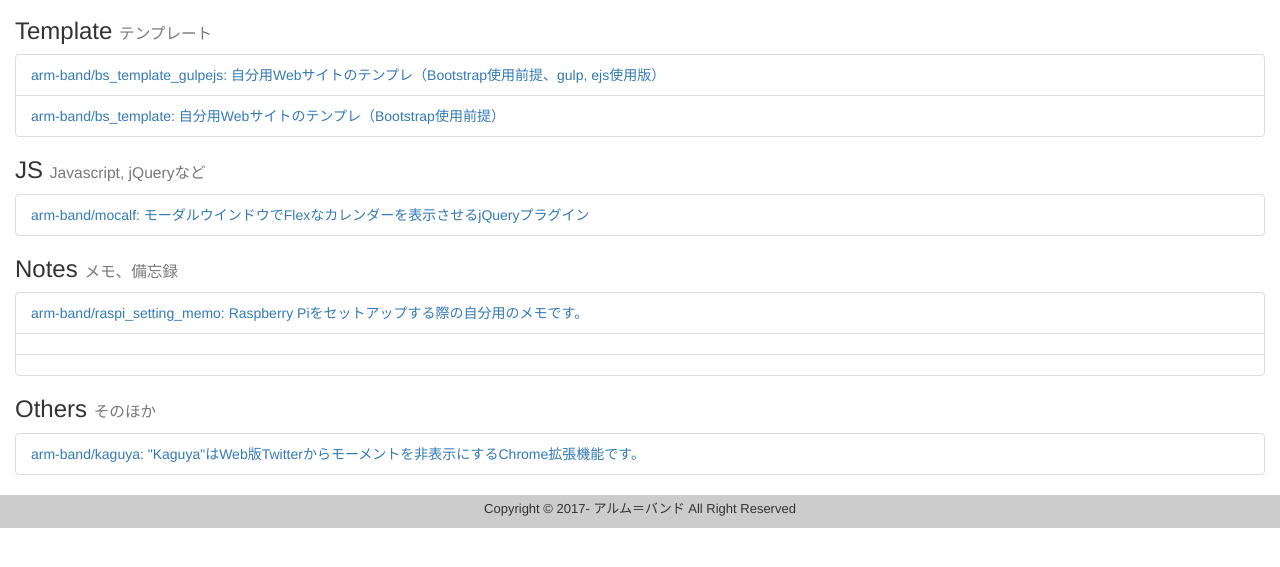
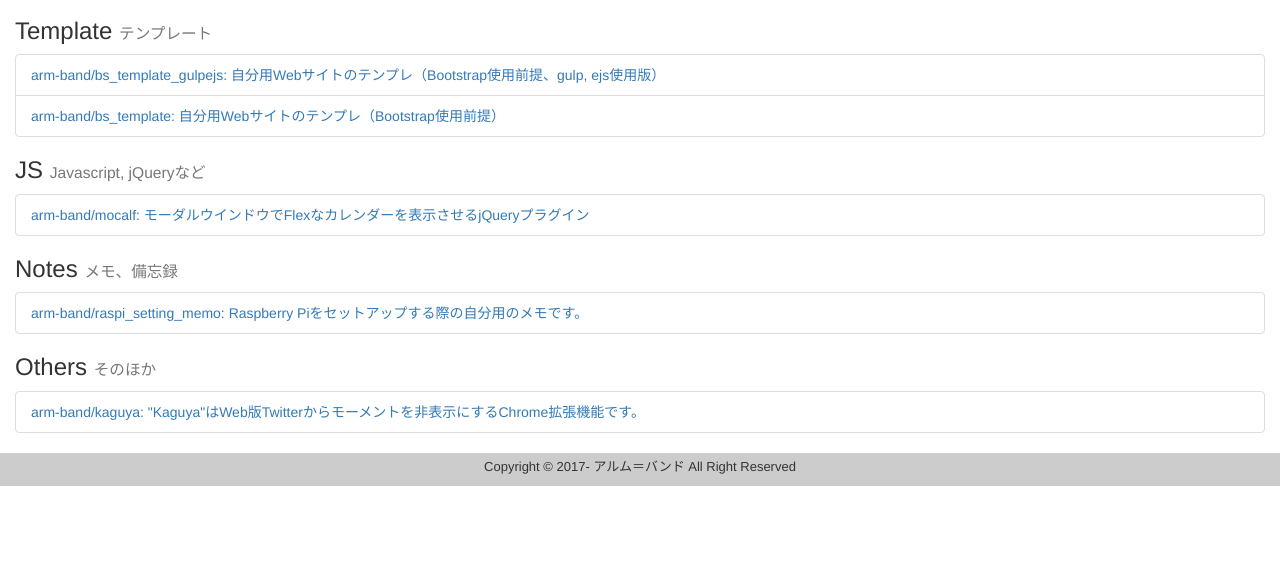
Before and after one commit to arm-band/arm-band.github.io, a plain HTML site: page index.html in a window 1280 px wide. Shown: the part 167-734 px from the top of the page. Drawn offline with nearby package versions, Linux system fonts and the light colour scheme.

Commit message:
commit2.

```diff
--- a/index.html
+++ b/index.html
@@ -41,9 +41,7 @@
                     </ul>
                     <h3>Notes <small>メモ、備忘録</small></h3>
                     <ul class="list-group">
-                    	<li class="list-group-item"><a href="https://github.com/arm-band/raspi_setting_memo/pulse">arm-band/raspi_setting_memo: Raspberry Piをセットアップする際の自分用のメモです。</a></li>
-                    	<li class="list-group-item"><a href=""></a></li>
-                    	<li class="list-group-item"><a href=""></a></li>
+                    	<li class="list-group-item"><a href="https://github.com/arm-band/raspi_setting_memo">arm-band/raspi_setting_memo: Raspberry Piをセットアップする際の自分用のメモです。</a></li>
                     </ul>
                     <h3>Others <small>そのほか</small></h3>
                     <ul class="list-group">
```
